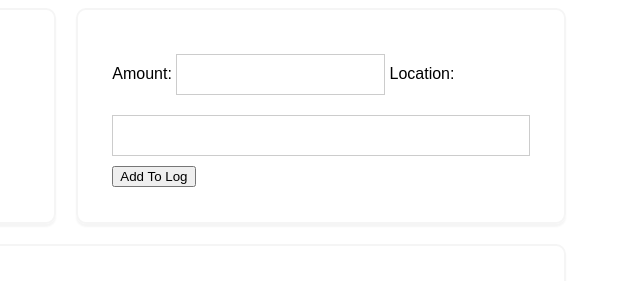
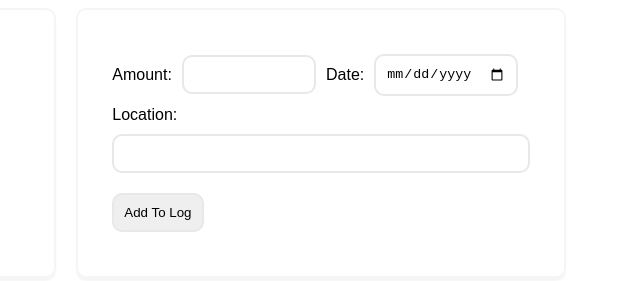
Before and after one commit to npiccone38/budget-tracker, a plain HTML site: page index.html in a window 1280 px wide. Shown: the whole page, without its empty margins (574-1214 px from the left). Drawn offline with Linux system fonts and the light colour scheme.

Commit message:
Formatted the add form
Didn't change too much other than making the form
look a little nicer, still not final.

```diff
--- a/index.html
+++ b/index.html
@@ -11,8 +11,16 @@
 
     <div class="add-container body-item">
         <form action="idkyet.com/path" method="post">
-            <label for="amount">Amount:</label>
-            <input type="number" id="amount">
+            <div class="amount-date-container">
+                <div class="amount-container">
+                    <label for="amount" class="inline-label">Amount:</label>
+                    <input type="number" id="amount">
+                </div>
+                <div class="date-container">
+                    <label for="date" class="inline-label">Date:</label>
+                    <input type="date" id="date">
+                </div>
+            </div>
 
             <label for="location">Location:</label>
             <input type="text" id="location:">
--- a/style.css
+++ b/style.css
@@ -22,20 +22,21 @@ body{
     font-family: 'Source Sans Pro', sans-serif;
 }
 
-input[type=text]{
-    width: 100%;
-    padding: 12px;
+input{
+    border: 2px solid #e8e8e8;
+    border-radius: 10px;
+    padding: 10px;
     margin: 10px 0;
-    border: 1px solid #ccc;
     box-sizing: border-box;
 }
 
+input[type=text]{
+    width: 100%;
+
+}
+
 input[type=number]{
-    width: 50%;
-    padding: 12px;
-    margin: 10px 0;
-    border: 1px solid #ccc;
-    box-sizing: border-box;
+    width: 100%;
 }
 
 input[type=submit]{
@@ -49,6 +50,19 @@ input[type=submit]{
     padding: 7%;
 }
 
+.amount-date-container{
+    display: flex;
+    gap: 10px;
+}
+
+.amount-container, .date-container{
+    display: flex;
+    flex: 1 1 50%;
+    gap: 10px;
+    align-items: center;
+}
+
+
 .graph-container{
     grid-column: 1/3;
 }
```
